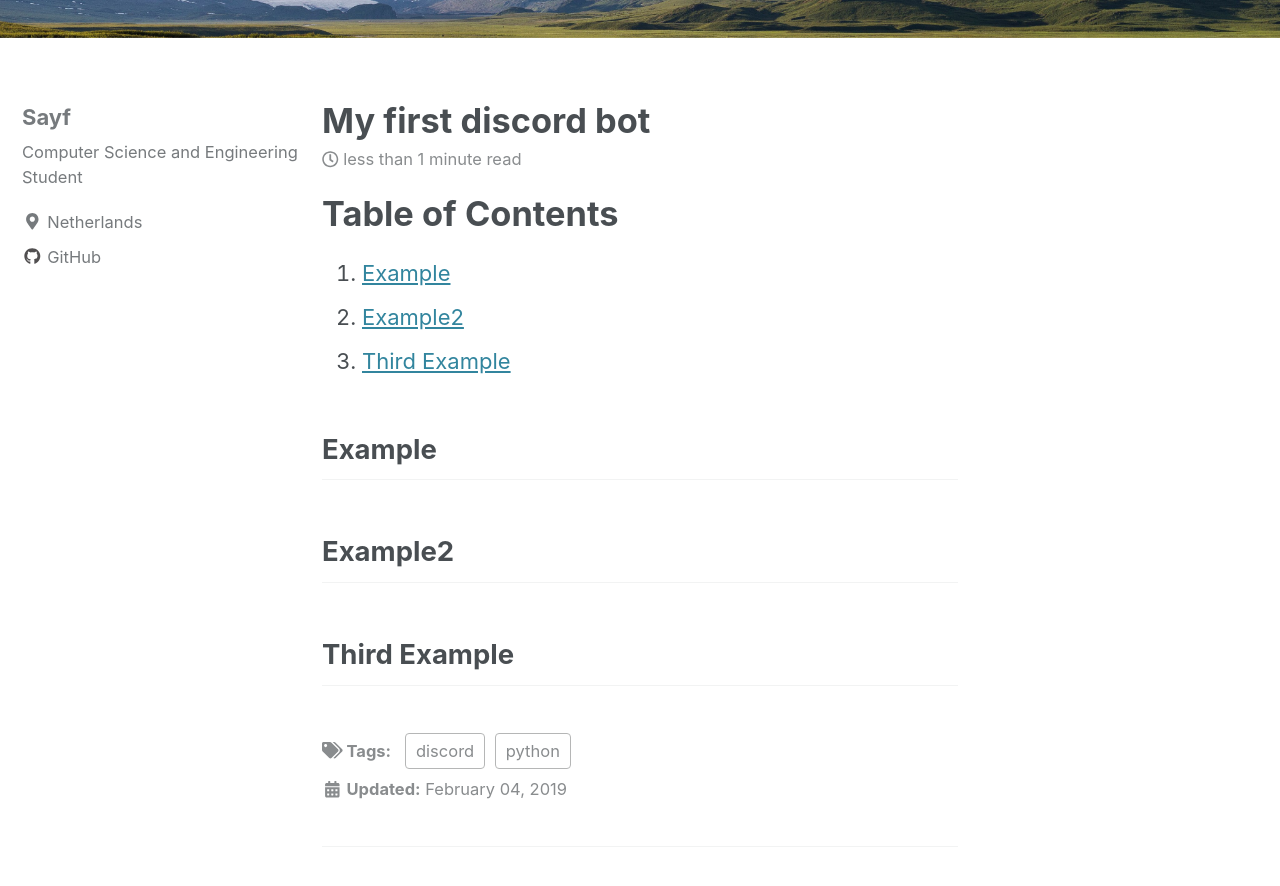
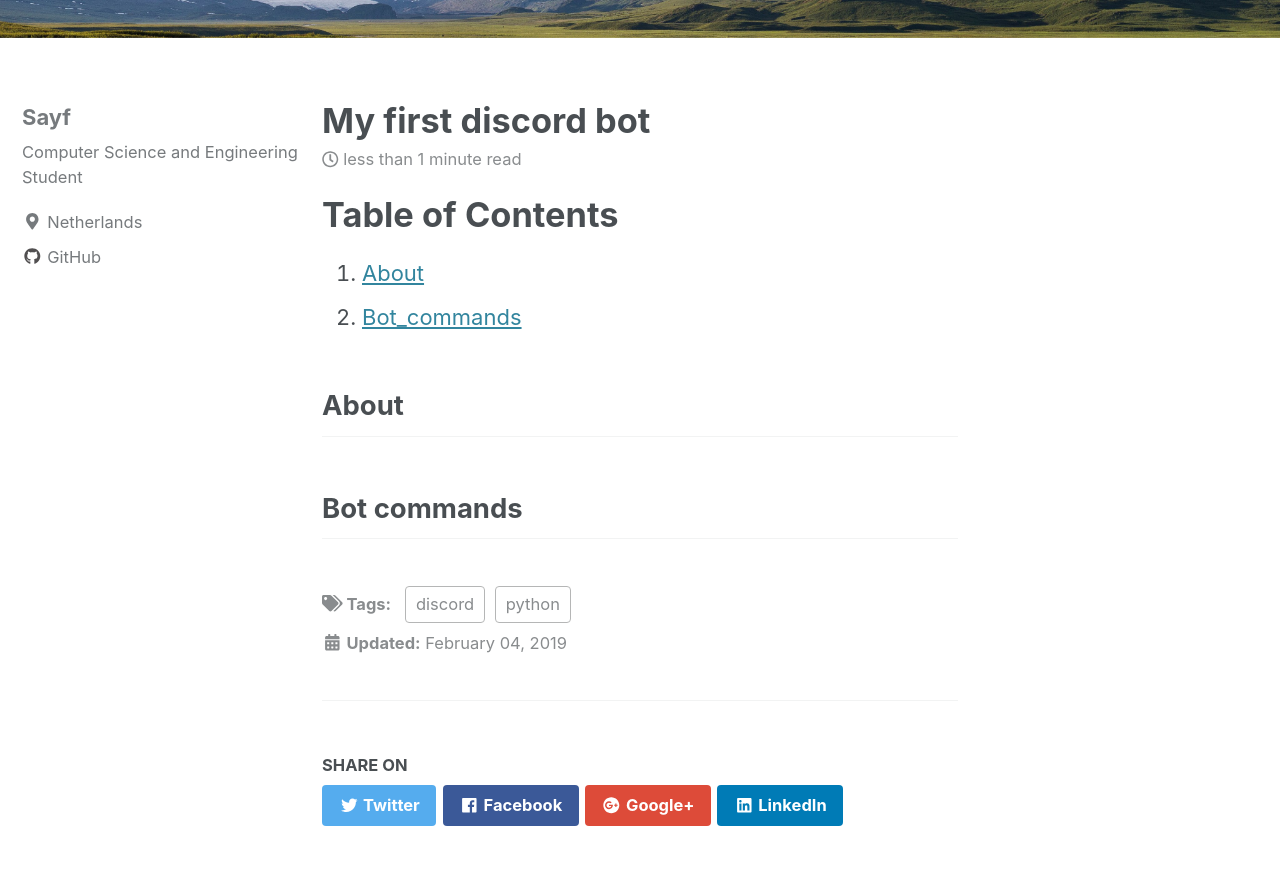
Before and after one commit to imnublet/imnublet.github.io, a Jekyll site: the page built from _posts/2019-02-4-My-First-Discord-Bot.md, in a window 1280 px wide and 900 px high, scrolled down 234 px. Shown: the top 886 px of the window. Built offline with Jekyll 4.4.1, drawn with Linux system fonts in a browser that asks for light colours; cached includes are drawn as plain includes; nearby versions of some CDN libraries.

Commit message:
added table of contents

```diff
--- a/_posts/2019-02-4-My-First-Discord-Bot.md
+++ b/_posts/2019-02-4-My-First-Discord-Bot.md
@@ -8,10 +8,8 @@
 ---
 
 # Table of Contents
-1. [Example](#example)
-2. [Example2](#example2)
-3. [Third Example](#third-example)
+1. [About](#About)
+2. [Bot_commands](#Bot_commands)
 
-## Example
-## Example2
-## Third Example
+## About
+## Bot commands
```
